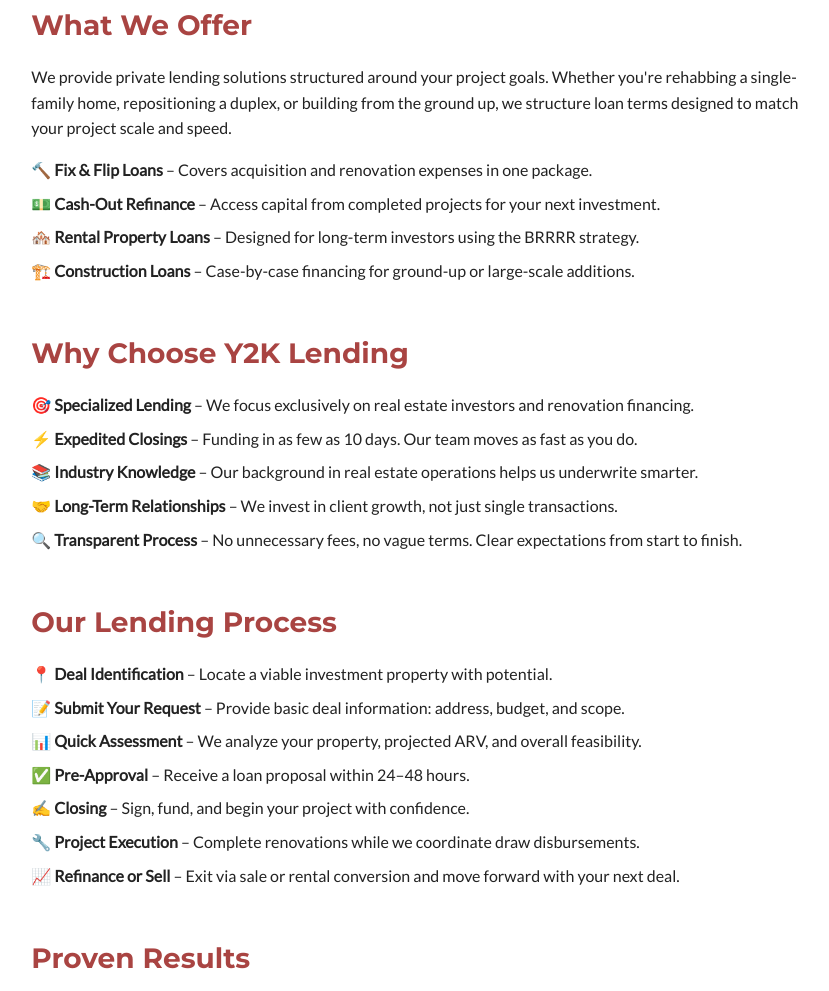
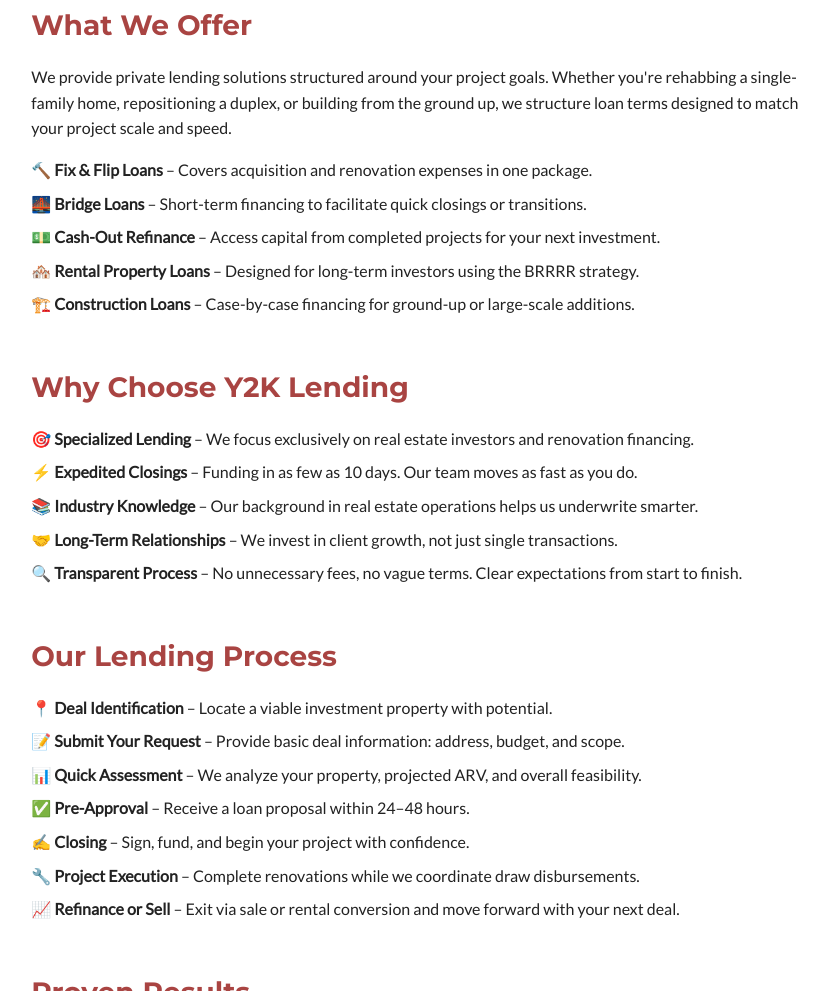
Before and after one commit to Jacob-Katt/Y2K-Private-Lending, a plain HTML site: page index.html in a window 1280 px wide. Shown: the part 893-1884 px from the top of the page, without its empty margins (210-1039 px from the left). Drawn offline with Linux system fonts and the light colour scheme.

Commit message:
updated p2

```diff
--- a/index.html
+++ b/index.html
@@ -95,6 +95,7 @@
     <p>We provide private lending solutions structured around your project goals. Whether you're rehabbing a single-family home, repositioning a duplex, or building from the ground up, we structure loan terms designed to match your project scale and speed.</p>
     <ul style='list-style: none; padding-left: 0;'>
       <li>🔨 <strong>Fix & Flip Loans</strong> – Covers acquisition and renovation expenses in one package.</li>
+      <li>🌉 <strong>Bridge Loans</strong> – Short-term financing to facilitate quick closings or transitions.</li>
       <li>💵 <strong>Cash-Out Refinance</strong> – Access capital from completed projects for your next investment.</li>
       <li>🏘️ <strong>Rental Property Loans</strong> – Designed for long-term investors using the BRRRR strategy.</li>
       <li>🏗️ <strong>Construction Loans</strong> – Case-by-case financing for ground-up or large-scale additions.</li>
```
